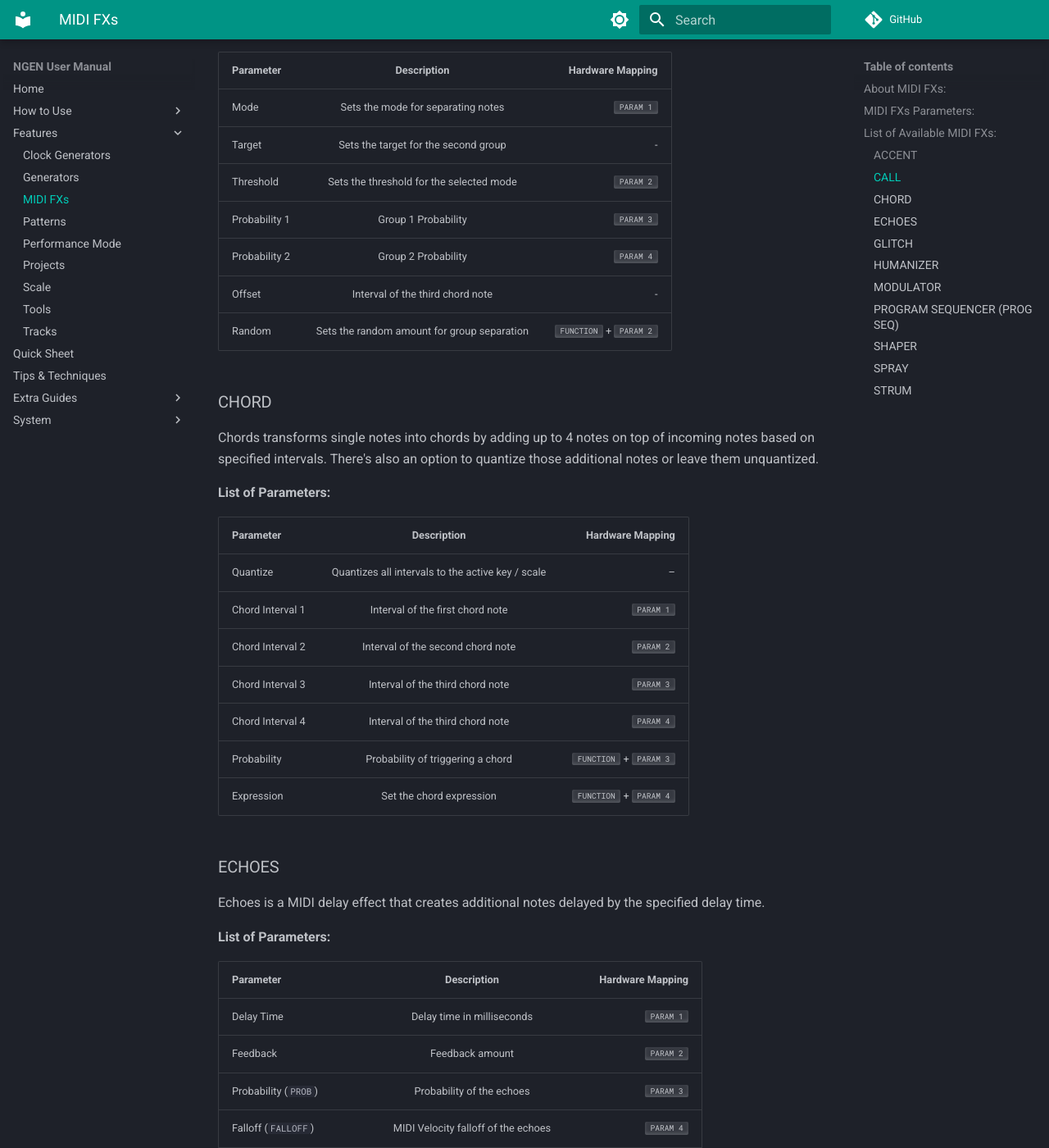
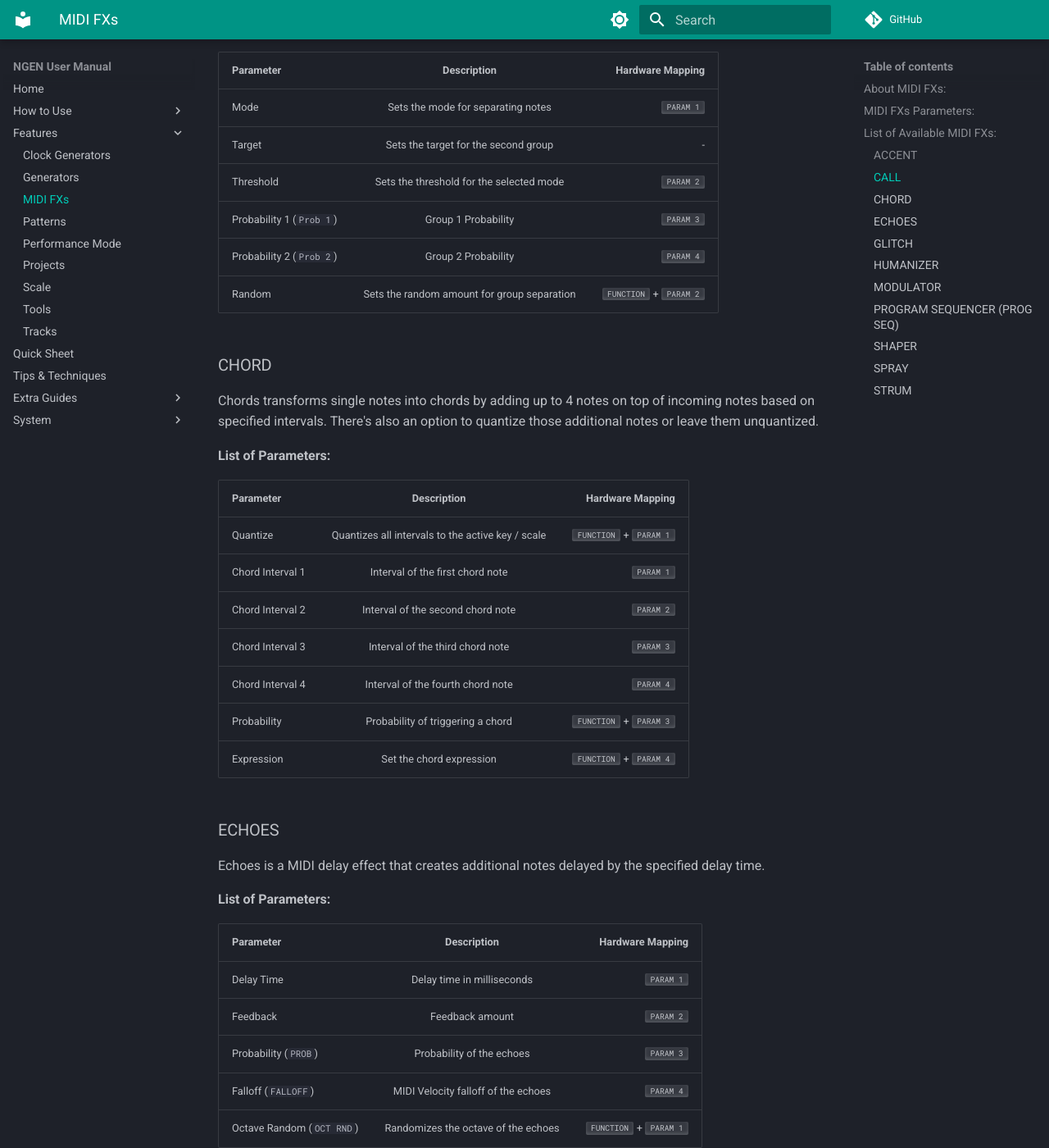
Before and after one commit to SpektroAudio/NGEN-UserManual, an MkDocs documentation site: the page built from docs/midifx.md, in a window 1280 px wide and 1400 px high, scrolled down 1790 px. Shown: the whole window at 82% size. Built offline with MkDocs 1.6.1 and Material for MkDocs 9.7.7, drawn with Linux system fonts in a browser that asks for light colours; comment, search, counter and statistics services are not loaded.

Commit message:
Reviewed parameter lists for generators and MIDI FXs

````diff
--- a/docs/midifx.md
+++ b/docs/midifx.md
@@ -34,11 +34,11 @@
 
 **List of Parameters:**
 
-| **Parameter** | **Description** | **Hardware Mapping** |
-|: ------------ |: -------------: | -------------- :|
-| Generate | Generates a new accent sequence | ++"GENERATE"++ |
-| Length | Length of the accent sequence | ++"PARAM 2"++ |
-| Intensity | Increases the velocity of all MIDI notes to 127 | ++"PARAM 3"++ |
+| **Parameter** |                 **Description**                 | **Hardware Mapping** |
+|:--------------|:-----------------------------------------------:|---------------------:|
+| Generate      |         Generates a new accent sequence         |       ++"GENERATE"++ |
+| Length        |          Length of the accent sequence          |        ++"PARAM 2"++ |
+| Intensity     | Increases the velocity of all MIDI notes to 127 |        ++"PARAM 3"++ |
 
 ### CALL
 
@@ -62,15 +62,14 @@
 
 **List of Parameters:**
 
-| **Parameter** |               **Description**               | **Hardware Mapping** |
-|---------------|:-------------------------------------------:|---------------------:|
-| Mode          |     Sets the mode for separating notes      |        ++"PARAM 1"++ |
-| Target        |    Sets the target for the second group     |        - |
-| Threshold     |  Sets the threshold for the selected mode   |        ++"PARAM 2"++ |
-| Probability 1 |             Group 1 Probability             |        ++"PARAM 3"++ |
-| Probability 2 |             Group 2 Probability             |        ++"PARAM 4"++ |
-| Offset        |      Interval of the third chord note       |        - |
-| Random        | Sets the random amount for group separation |        ++"FUNCTION"++ + ++"PARAM 2"++ |
+| **Parameter**                |               **Description**               |           **Hardware Mapping** |
+|------------------------------|:-------------------------------------------:|-------------------------------:|
+| Mode                         |      Sets the mode for separating notes     |                  ++"PARAM 1"++ |
+| Target                       |     Sets the target for the second group    |                              - |
+| Threshold                    |   Sets the threshold for the selected mode  |                  ++"PARAM 2"++ |
+| Probability 1 (```Prob 1```) |             Group 1 Probability             |                  ++"PARAM 3"++ |
+| Probability 2 (```Prob 2```) |             Group 2 Probability             |                  ++"PARAM 4"++ |
+| Random                       | Sets the random amount for group separation | ++"FUNCTION"++ + ++"PARAM 2"++ |
 
 ### CHORD
 
@@ -80,13 +79,13 @@
 
 | **Parameter**    |                  **Description**                  |           **Hardware Mapping** |
 |------------------|:-------------------------------------------------:|-------------------------------:|
-| Quantize         | Quantizes all intervals to the active key / scale |                              – |
-| Chord Interval 1 |         Interval of the first chord note          |                  ++"PARAM 1"++ |
+| Quantize         | Quantizes all intervals to the active key / scale | ++"FUNCTION"++ + ++"PARAM 1"++ |
+| Chord Interval 1 |          Interval of the first chord note         |                  ++"PARAM 1"++ |
 | Chord Interval 2 |         Interval of the second chord note         |                  ++"PARAM 2"++ |
-| Chord Interval 3 |         Interval of the third chord note          |                  ++"PARAM 3"++ |
-| Chord Interval 4 |         Interval of the third chord note          |                  ++"PARAM 4"++ |
+| Chord Interval 3 |          Interval of the third chord note         |                  ++"PARAM 3"++ |
+| Chord Interval 4 |         Interval of the fourth chord note         |                  ++"PARAM 4"++ |
 | Probability      |         Probability of triggering a chord         | ++"FUNCTION"++ + ++"PARAM 3"++ |
-| Expression       |             Set the chord expression              | ++"FUNCTION"++ + ++"PARAM 4"++ |
+| Expression       |              Set the chord expression             | ++"FUNCTION"++ + ++"PARAM 4"++ |
 
 
 ### ECHOES
@@ -95,13 +94,13 @@
 
 **List of Parameters:**
 
-| **Parameter** | **Description** | **Hardware Mapping** |
-| ------------ |: -------------: | --------------: |
-| Delay Time | Delay time in milliseconds | ++"PARAM 1"++ |
-| Feedback | Feedback amount | ++"PARAM 2"++ |
-| Probability (```PROB```) | Probability of the echoes | ++"PARAM 3"++ |
-| Falloff (```FALLOFF```) | MIDI Velocity falloff of the echoes | ++"PARAM 4"++ |
-| Octave Random (```OCT RND```) | Randomizes the octave of the echoes |  ++"FUNCTION"++ + ++"PARAM 1"++ |
+| **Parameter**                 |           **Description**           |           **Hardware Mapping** |
+|-------------------------------|:-----------------------------------:|-------------------------------:|
+| Delay Time                    |      Delay time in milliseconds     |                  ++"PARAM 1"++ |
+| Feedback                      |           Feedback amount           |                  ++"PARAM 2"++ |
+| Probability (```PROB```)      |      Probability of the echoes      |                  ++"PARAM 3"++ |
+| Falloff (```FALLOFF```)       | MIDI Velocity falloff of the echoes |                  ++"PARAM 4"++ |
+| Octave Random (```OCT RND```) | Randomizes the octave of the echoes | ++"FUNCTION"++ + ++"PARAM 1"++ |
 
 ### GLITCH
 
@@ -114,8 +113,8 @@
 | Repeats       |  Maximum number of note ratchets  |        ++"PARAM 1"++ |
 | Gate Length   |    Length of the note ratchets    |        ++"PARAM 2"++ |
 | Probability   | Probability of a glitch happening |        ++"PARAM 3"++ |
-| Random        |  Amount of glitch randomization   |        ++"PARAM 4"++ |
-| Pitch Mod     |   Enables octave randomization    |                    – |
+| Random        |   Amount of glitch randomization  |        ++"PARAM 4"++ |
+| Pitch Mod     |    Enables octave randomization   |                    – |
 
 ### HUMANIZER
 
@@ -129,8 +128,8 @@
 |---------------------------------------|:---------------------------------------------:|---------------------:|
 | Delay Probability (```DLY PROB```)    |      Probability of delaying a MIDI note      |        ++"PARAM 1"++ |
 | Velocity Probability (```VEL PROB```) | Probability of a modulating a note's velocity |        ++"PARAM 2"++ |
-| Max Delay                             |             Maximum delay length              |        ++"PARAM 3"++ |
-| Velocity Modulation (```VEL MOD```)   |         Depth of velocity modulation          |        ++"PARAM 4"++ |
+| Max Delay                             |              Maximum delay length             |        ++"PARAM 3"++ |
+| Velocity Modulation (```VEL MOD```)   |          Depth of velocity modulation         |        ++"PARAM 4"++ |
 
 ### MODULATOR
 
@@ -154,22 +153,22 @@
 
 **List of Parameters:**
 
-| **Parameter** | **Description** | **Hardware Mapping** |
-| ------------ |: -------------: | --------------: |
-| Generate | Generates a new program change sequence | ++"GENERATE"++ |
-| Length | Length of the program change sequence | ++"PARAM 2"++ |
-| Hits | Number of MIDI notes needed to advance the sequence | ++"PARAM 3"++ |
-| Max Program (```MAX PROG```) | Maximum program change number | ++"PARAM 4"++ |
-| Sync | Waits for the next clock pulse to send the next program change | – |
-| Delay | | – |
-| Step 1 | Sets the program change number of the first step | ++"FUNCTION"++ + ++"PARAM 1"++ |
-| Step 2 | Sets the program change number of the second step | ++"FUNCTION"++ + ++"PARAM 2"++ |
-| Step 3 | Sets the program change number of the third step | ++"FUNCTION"++ + ++"PARAM 3"++ |
-| Step 4 | Sets the program change number of the fourth step | ++"FUNCTION"++ + ++"PARAM 4"++ |
-| Step 5 | Sets the program change number of the fifth step | – |
-| Step 6 | Sets the program change number of the sixth step | – |
-| Step 7 | Sets the program change number of the seventh step | – |
-| Step 8 | Sets the program change number of the eighth step | – |
+| **Parameter**                |                         **Description**                        |           **Hardware Mapping** |
+|------------------------------|:--------------------------------------------------------------:|-------------------------------:|
+| Generate                     |             Generates a new program change sequence            |                 ++"GENERATE"++ |
+| Length                       |              Length of the program change sequence             |                  ++"PARAM 2"++ |
+| Hits                         |       Number of MIDI notes needed to advance the sequence      |                  ++"PARAM 3"++ |
+| Max Program (```MAX PROG```) |                  Maximum program change number                 |                  ++"PARAM 4"++ |
+| Sync                         | Waits for the next clock pulse to send the next program change |                              – |
+| Delay                        |                                                                |                              – |
+| Step 1                       |        Sets the program change number of the first step        | ++"FUNCTION"++ + ++"PARAM 1"++ |
+| Step 2                       |        Sets the program change number of the second step       | ++"FUNCTION"++ + ++"PARAM 2"++ |
+| Step 3                       |        Sets the program change number of the third step        | ++"FUNCTION"++ + ++"PARAM 3"++ |
+| Step 4                       |        Sets the program change number of the fourth step       | ++"FUNCTION"++ + ++"PARAM 4"++ |
+| Step 5                       |        Sets the program change number of the fifth step        |                              – |
+| Step 6                       |        Sets the program change number of the sixth step        |                              – |
+| Step 7                       |       Sets the program change number of the seventh step       |                              – |
+| Step 8                       |        Sets the program change number of the eighth step       |                              – |
 
 ### SHAPER
 
@@ -178,13 +177,13 @@
 
 **List of Parameters:**
 
-| **Parameter**                      |                              **Description**                               |           **Hardware Mapping** |
+| **Parameter**                      |                               **Description**                              |           **Hardware Mapping** |
 |------------------------------------|:--------------------------------------------------------------------------:|-------------------------------:|
-| Mode (```MODE```)                  |             Sets the mode of the Shaper (Clip / Scale / Drop)              | ++"FUNCTION"++ + ++"PARAM 1"++ |
+| Mode (```MODE```)                  |              Sets the mode of the Shaper (Clip / Scale / Drop)             | ++"FUNCTION"++ + ++"PARAM 1"++ |
 | Pitch Minimum (```PITCH MIN```)    |                        Lowest possible note (0-127)                        |                  ++"PARAM 1"++ |
-| Pitch Maximum (```PITCH MAX```)    |                       Highest possible note (0-127)                        |                  ++"PARAM 2"++ |
+| Pitch Maximum (```PITCH MAX```)    |                        Highest possible note (0-127)                       |                  ++"PARAM 2"++ |
 | Velocity Minimum (```VEL MIN```)   |                      Lowest possible velocity (0-127)                      |                  ++"PARAM 3"++ |
-| Velocity Maximum (```VEL MAX```)   |                     Highest possible velocity (0-127)                      |                  ++"PARAM 4"++ |
+| Velocity Maximum (```VEL MAX```)   |                      Highest possible velocity (0-127)                     |                  ++"PARAM 4"++ |
 | Length Multiplier (```LEN MULT```) |                Multiplies the length of incoming MIDI notes                | ++"FUNCTION"++ + ++"PARAM 2"++ |
 | Channel Mapping (```CH Map```)     | Maps incoming MIDI notes to different MIDI channels based on their pitch * |                              – |
 | Map Pitch (```Map Pitch```)        |       Sets the pitch of converted MIDI notes (while in ```Ch Map```)       | ++"FUNCTION"++ + ++"PARAM 3"++ |
@@ -199,14 +198,14 @@
 
 **List of Parameters:**
 
-| **Parameter** | **Description** | **Hardware Mapping** |
-| ------------ |: -------------: | --------------: |
-| Max Delay | Maximum delay time (in milliseconds) | ++"PARAM 1"++ |
-| Max Repeats | Maximum number of repetitions of delayed notes (similarto feedback) | ++"PARAM 2"++ |
-| Probability (```PROB```) | Probability of spraying a note | ++"PARAM 3"++ |
-| Falloff (```FALLOFF```) | MIDI Velocity falloff of sprayed notes | ++"PARAM 4"++ |
-| Octave Random (```OCT RND```) | Randomizes the octave of the sprayed notes | ++"FUNCTION"++ + ++"PARAM 1"++|
-| Velocity Random (```VEL RND```) | Randomizes the velocity of the sprayed notes | ++"FUNCTION"++ + ++"PARAM 2"++ |
+| **Parameter**                   |                           **Description**                           |           **Hardware Mapping** |
+|---------------------------------|:-------------------------------------------------------------------:|-------------------------------:|
+| Max Delay                       |                 Maximum delay time (in milliseconds)                |                  ++"PARAM 1"++ |
+| Max Repeats                     | Maximum number of repetitions of delayed notes (similarto feedback) |                  ++"PARAM 2"++ |
+| Probability (```PROB```)        |                    Probability of spraying a note                   |                  ++"PARAM 3"++ |
+| Falloff (```FALLOFF```)         |                MIDI Velocity falloff of sprayed notes               |                  ++"PARAM 4"++ |
+| Octave Random (```OCT RND```)   |              Randomizes the octave of the sprayed notes             | ++"FUNCTION"++ + ++"PARAM 1"++ |
+| Velocity Random (```VEL RND```) |             Randomizes the velocity of the sprayed notes            | ++"FUNCTION"++ + ++"PARAM 2"++ |
 
 
 ### STRUM
@@ -215,8 +214,8 @@
 
 **List of Parameters:**
 
-| **Parameter**                        |                       **Description**                        | **Hardware Mapping** |
+| **Parameter**                        |                        **Description**                       | **Hardware Mapping** |
 |--------------------------------------|:------------------------------------------------------------:|---------------------:|
 | Max Delay                            |             Maximum delay time (in milliseconds)             |        ++"PARAM 1"++ |
-| Velocity Multiplier (```VEL MULT```) |     Decreases the delay time according to MIDI velocity      |        ++"PARAM 2"++ |
+| Velocity Multiplier (```VEL MULT```) |      Decreases the delay time according to MIDI velocity     |        ++"PARAM 2"++ |
 | Random                               | Switches between sequence or random order for the delay time |        ++"PARAM 3"++ |
````
Also changed, not shown: docs/generators.md (+76 -74 lines).
